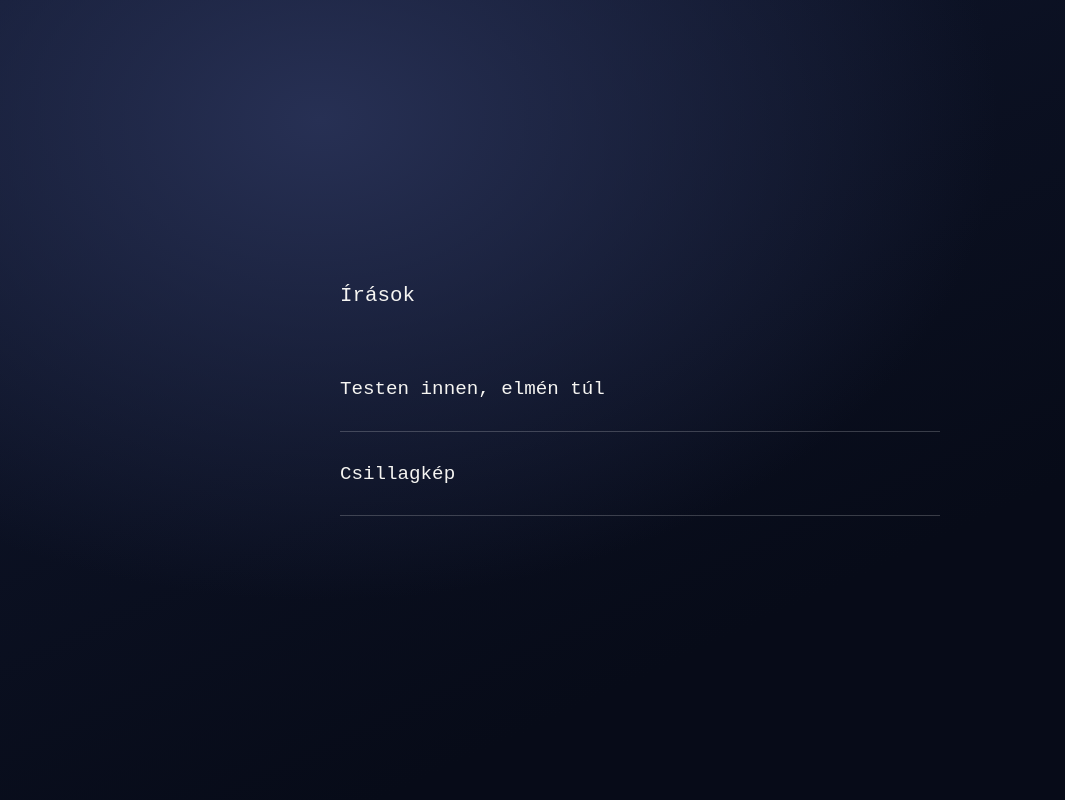
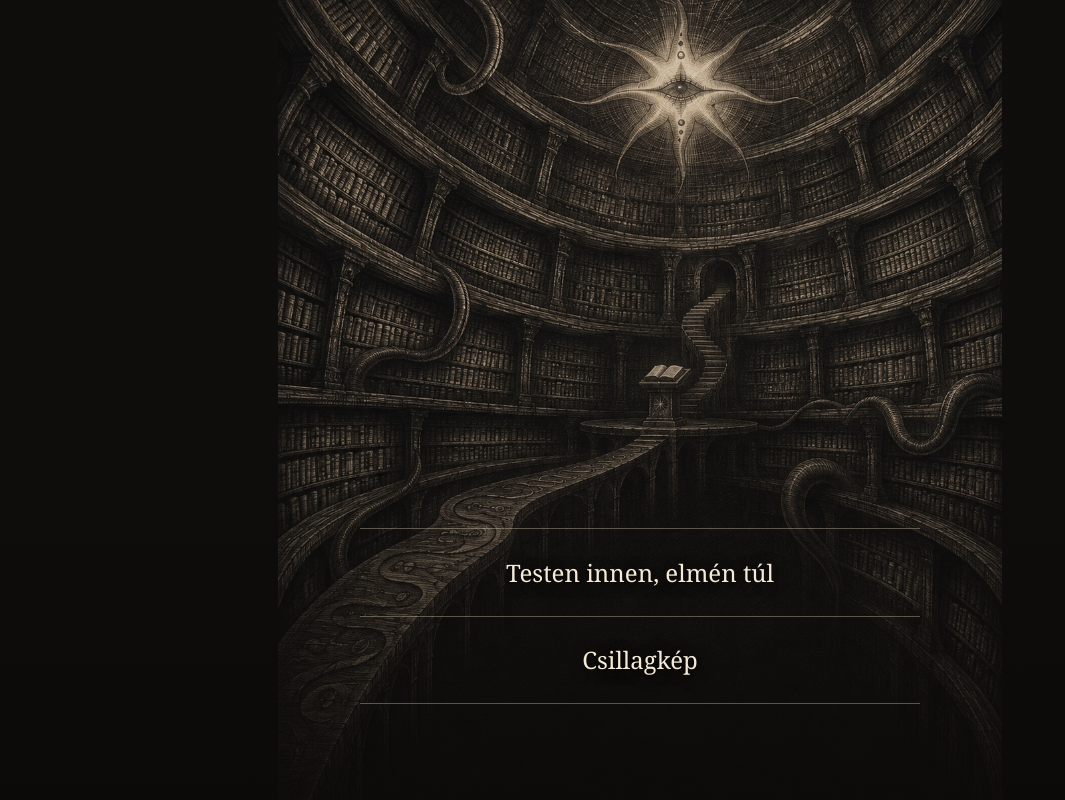
Before and after one commit to foxtale9/Hyper, a plain HTML site: page index.html in a window 1280 px wide. Shown: the whole page, without its empty margins (0-1065 px from the left). Drawn offline with Linux system fonts and the light colour scheme.

Commit message:
Give menu a dark engraved library atmosphere

```diff
--- a/index.html
+++ b/index.html
@@ -4,21 +4,22 @@
 <meta charset="utf-8">
 <meta name="viewport" content="width=device-width, initial-scale=1">
 <meta name="color-scheme" content="dark">
-<title>Írások</title>
+<title>Menü</title>
 <style>
 * { box-sizing: border-box; }
-body { min-height: 100vh; margin: 0; display: grid; place-items: center; background: radial-gradient(ellipse at 25% 15%, #273054 0, transparent 50%), linear-gradient(155deg, #10172e, #070b18 70%); color: #f6f5f2; font-family: 'Courier New', Courier, monospace; }
-main { width: min(100% - 48px, 600px); padding: 80px 0; }
-h1 { margin: 0 0 2em; font-size: 1.3rem; font-weight: normal; }
-nav { display: grid; gap: 1px; }
-a { display: block; padding: 1.4em 0; border-bottom: 1px solid rgba(255,255,255,.2); color: inherit; font-size: clamp(1rem, 3vw, 1.2rem); line-height: 1.5; text-decoration: none; }
-a:hover, a:focus-visible { color: #c3ddff; }
-a:focus-visible { outline: 1px solid currentColor; outline-offset: 5px; }
+html { min-height: 100%; background: #100e0c; }
+body { min-height: 100svh; margin: 0; display: flex; justify-content: center; align-items: end; color: #f4ead7; font-family: Georgia, 'Times New Roman', serif; background: linear-gradient(to bottom, rgba(12,10,9,.1) 0%, rgba(12,10,9,.12) 42%, rgba(12,10,9,.85) 100%), url('menu-library.jpg') center 35% / cover no-repeat; }
+main { width: min(100% - 48px, 560px); margin: 0 auto; padding: 0 0 clamp(60px, 12vh, 120px); }
+nav { display: grid; }
+a { display: block; padding: 1.1em .3em; border-bottom: 1px solid rgba(232,218,193,.35); color: inherit; font-size: clamp(1.15rem, 2.5vw, 1.5rem); line-height: 1.4; text-align: center; text-decoration: none; text-shadow: 0 2px 14px #000; transition: color .2s, border-color .2s; }
+a:first-child { border-top: 1px solid rgba(232,218,193,.35); }
+a:hover, a:focus-visible { color: #fff; border-color: #f4ead7; }
+a:focus-visible { outline: 1px solid currentColor; outline-offset: 4px; }
+@media (min-width: 800px) { body { background-size: cover, auto 120%; background-position: center, center 20%; background-color: #100e0c; } }
 </style>
 </head>
 <body>
 <main>
-<h1>Írások</h1>
 <nav aria-label="Írások">
 <a href="testen-innen/">Testen innen, elmén túl</a>
 <a href="csillagkep/">Csillagkép</a>
```
Also changed, not shown: menu-library.jpg (added).
